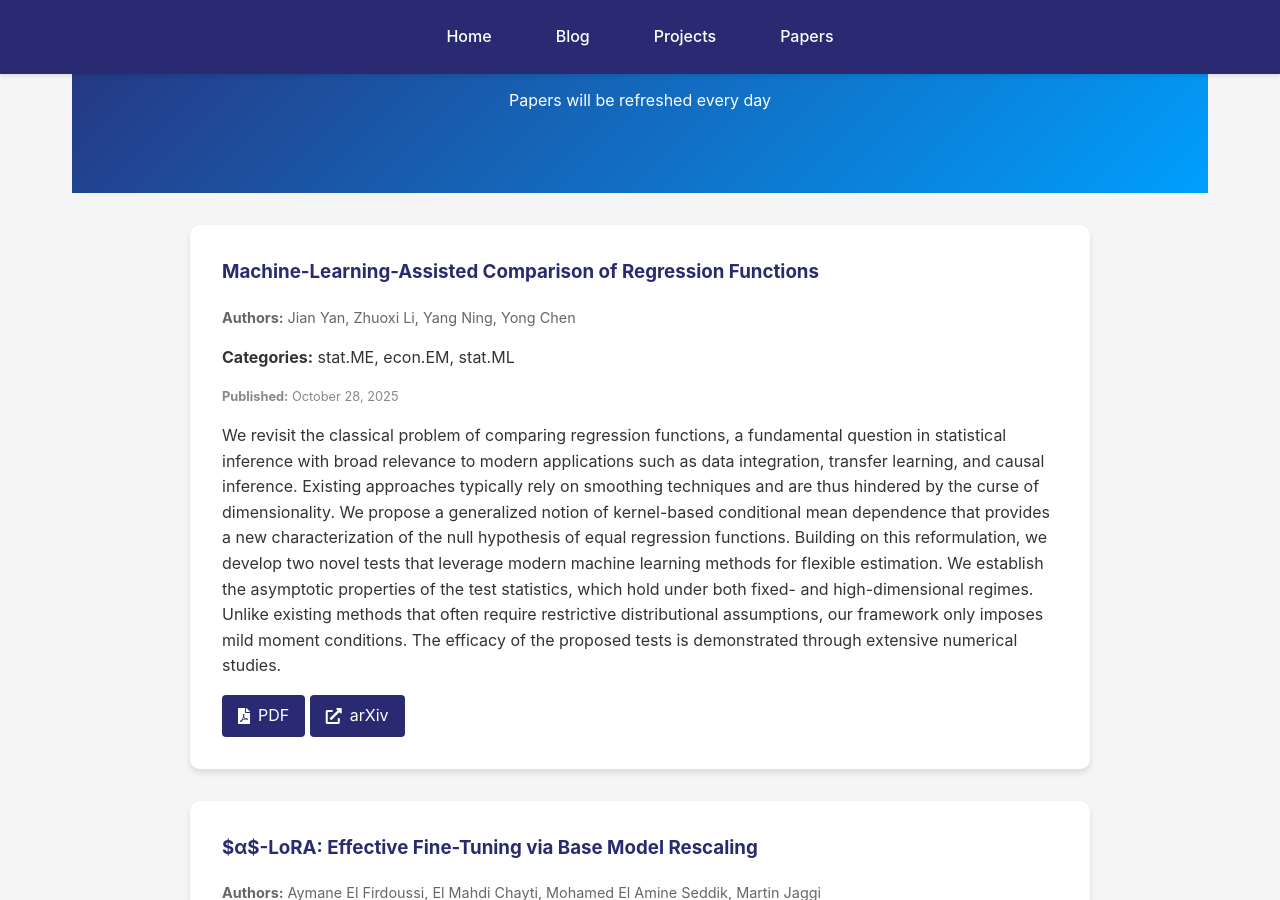
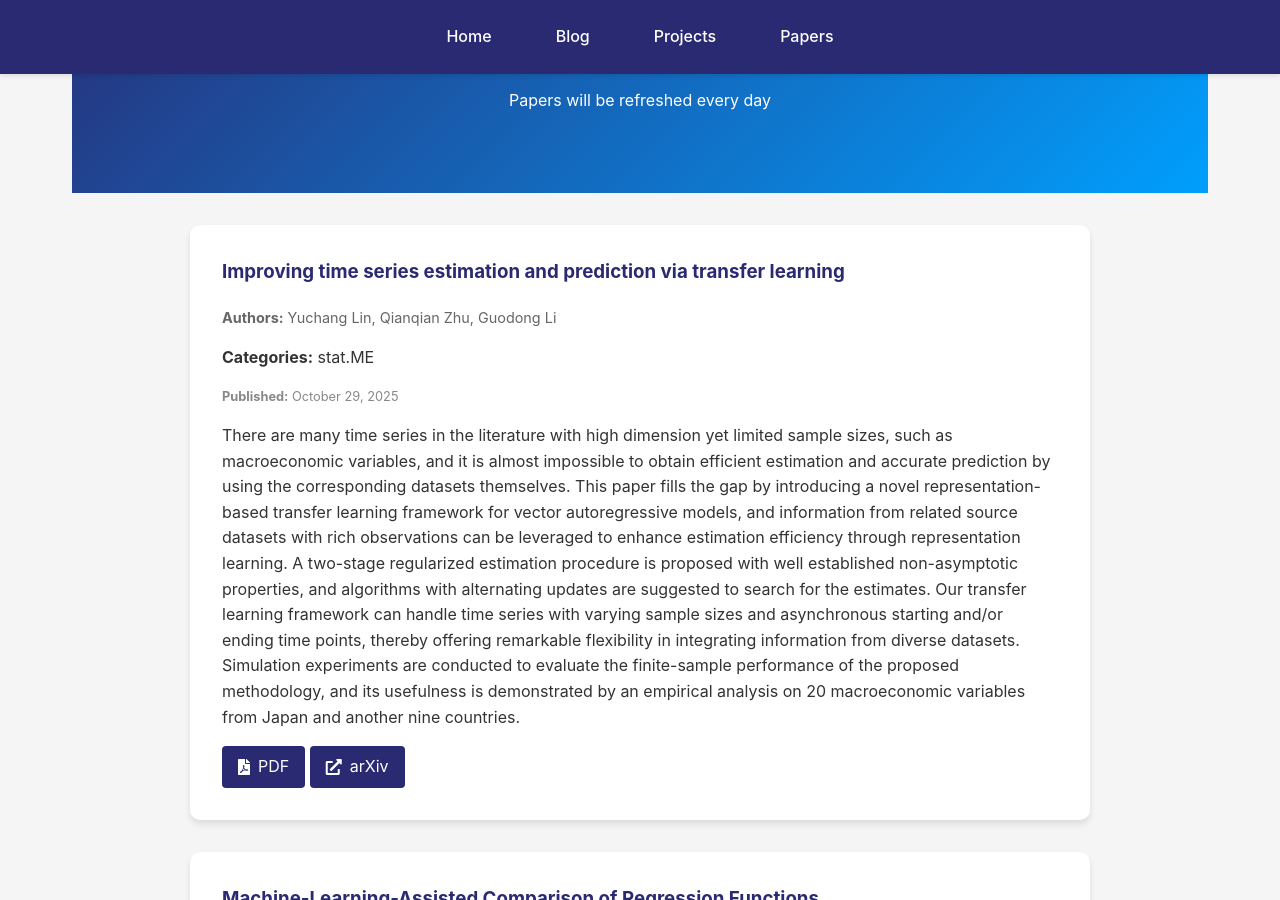
Before and after one commit to kyZhan2002/mypage, a Jekyll site: the page built from papers/index.html, in a window 1280 px wide and 900 px high, scrolled down 304 px. Built offline with Jekyll 4.4.1, drawn with Linux system fonts in a browser that asks for light colours.

Commit message:
Update arXiv papers

```diff
--- a/_data/arxiv_cache.json
+++ b/_data/arxiv_cache.json
@@ -1,6 +1,21 @@
 {
-  "timestamp": 1761787542,
+  "timestamp": 1761873789,
   "papers": [
+    {
+      "title": "Improving time series estimation and prediction via transfer learning",
+      "authors": [
+        "Yuchang Lin",
+        "Qianqian Zhu",
+        "Guodong Li"
+      ],
+      "abstract": "There are many time series in the literature with high dimension yet limited\nsample sizes, such as macroeconomic variables, and it is almost impossible to\nobtain efficient estimation and accurate prediction by using the corresponding\ndatasets themselves. This paper fills the gap by introducing a novel\nrepresentation-based transfer learning framework for vector autoregressive\nmodels, and information from related source datasets with rich observations can\nbe leveraged to enhance estimation efficiency through representation learning.\nA two-stage regularized estimation procedure is proposed with well established\nnon-asymptotic properties, and algorithms with alternating updates are\nsuggested to search for the estimates. Our transfer learning framework can\nhandle time series with varying sample sizes and asynchronous starting and/or\nending time points, thereby offering remarkable flexibility in integrating\ninformation from diverse datasets. Simulation experiments are conducted to\nevaluate the finite-sample performance of the proposed methodology, and its\nusefulness is demonstrated by an empirical analysis on 20 macroeconomic\nvariables from Japan and another nine countries.",
+      "published": "October 29, 2025",
+      "categories": [
+        "stat.ME"
+      ],
+      "pdf_link": "http://arxiv.org/pdf/2510.25236v1",
+      "arxiv_url": "http://arxiv.org/abs/2510.25236v1"
+    },
     {
       "title": "Machine-Learning-Assisted Comparison of Regression Functions",
       "authors": [
```
